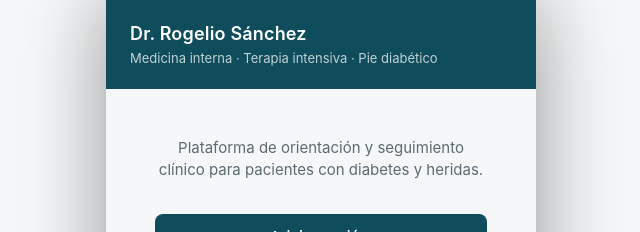
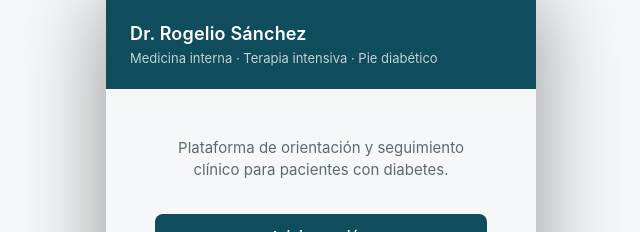
Before and after one commit to drjrsg79-png/Docrogeliosanchez, a React (Vite) app: page / in a window 1280 px wide. Shown: the top 232 px of the page, without its empty margins (319-959 px from the left). Built offline with nearby package versions, Linux system fonts and the light colour scheme.

Commit message:
Add MedicalHistory component to Home page

```diff
--- a/src/App.jsx
+++ b/src/App.jsx
@@ -10,6 +10,7 @@ import ExerciseLog from './pages/ExerciseLog'
 import WaterLog from './pages/WaterLog'
 import ExerciseRoutine from './pages/ExerciseRoutine'
 import DietPlan from './pages/DietPlan'
+import MedicalHistory from './pages/MedicalHistory'
 
 function Home() {
   return (
@@ -20,7 +21,7 @@ function Home() {
       </div>
       <div className="auth-container">
         <p className="page-subtitle" style={{ textAlign: 'center', marginBottom: '2rem' }}>
-          Plataforma de orientación y seguimiento clínico para pacientes con diabetes y heridas.
+          Plataforma de orientación y seguimiento clínico para pacientes con diabetes.
         </p>
         <a href="/login" className="btn btn-primary" style={{ marginBottom: '0.75rem', display: 'block', textAlign: 'center', textDecoration: 'none' }}>
           Iniciar sesión
@@ -48,6 +49,7 @@ function App() {
       <Route path="/agua" element={<WaterLog />} />
       <Route path="/rutina" element={<ExerciseRoutine />} />
       <Route path="/dieta" element={<DietPlan />} />
+      <Route path="/antecedentes" element={<MedicalHistory />} />
     </Routes>
   )
 }
```
